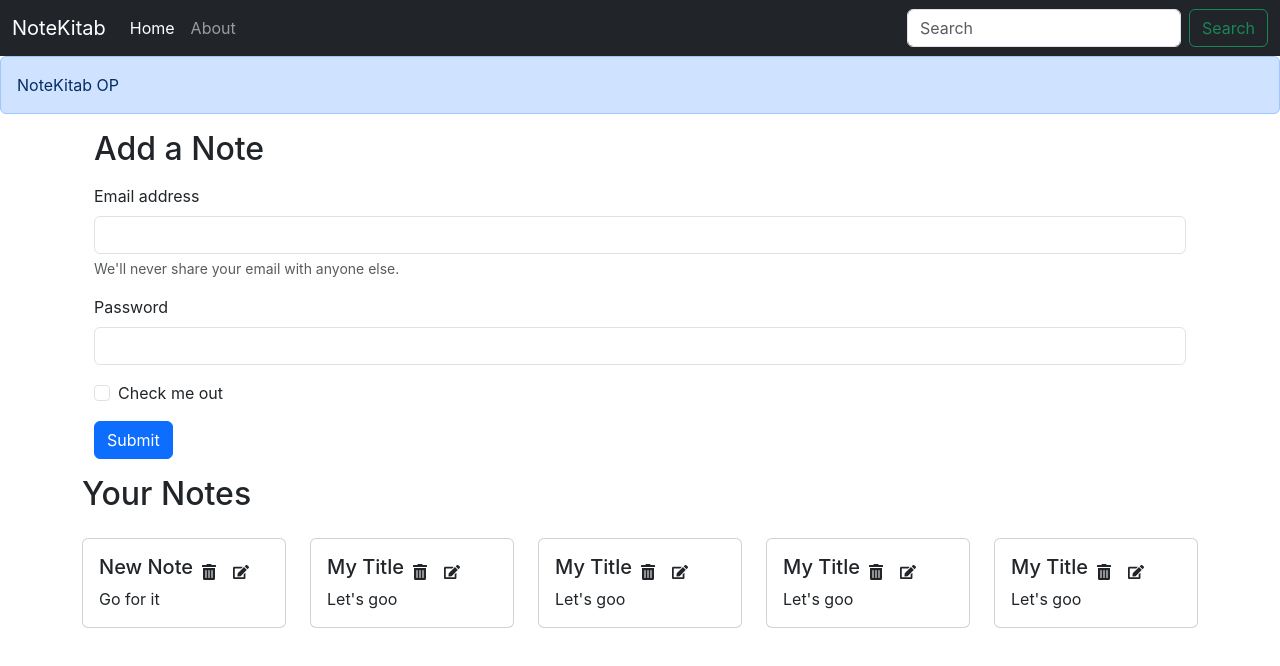
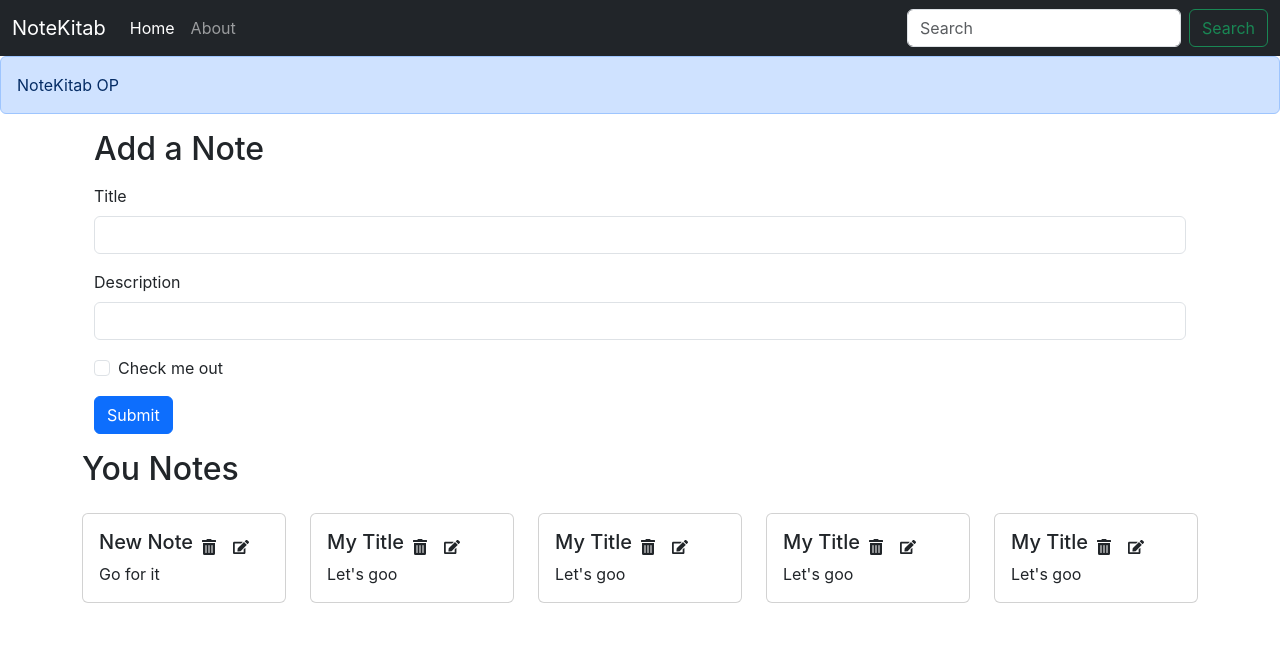
Before and after one commit to poudyalamit/NoteKitab, a React (Create React App) app: page / in a window 1280 px wide. Shown: the top 666 px of the page. Built offline with nearby package versions, Linux system fonts and the light colour scheme.

Commit message:
adding note completed

```diff
--- /dev/null
+++ b/src/Components/AddNote.js
@@ -0,0 +1,39 @@
+import React, { useContext, useState } from 'react'
+import noteContext from '../Context/notes/noteContext';
+
+const AddNote = () => {
+    const context = useContext(noteContext);
+    const { addNote } = context;
+    const [note, setNote] = useState({ title: '', description: "", tag: "" })
+    const handleadd = () => {
+        addNote(note.title,note.description,note.tag('default'));
+    }
+    const onchange = (e) => {
+        e.preventDefault();
+        setNote({ ...note, [e.target.name]: e.target.value })
+    }
+    return (
+        <div>
+            <div className="container my-3">
+                <h2>Add a Note</h2>
+                <form className='my-3'>
+                    <div className="mb-3">
+                        <label htmlFor="title" className="form-label">Title</label>
+                        <input type="text" className="form-control" id="title" name='title' aria-describedby="emailHelp" onChange={onchange} />
+                    </div>
+                    <div className="mb-3">
+                        <label htmlFor="description" className="form-label">Description</label>
+                        <input type="text" className="form-control" id="description" name='description' onChange={onchange} />
+                    </div>
+                    <div className="mb-3 form-check">
+                        <input type="checkbox" className="form-check-input" id="exampleCheck1" />
+                        <label className="form-check-label" htmlFor="exampleCheck1">Check me out</label>
+                    </div>
+                    <button type="submit" className="btn btn-primary" onClick={handleadd}>Submit</button>
+                </form>
+
+            </div>
+        </div>
+    )
+}
+export default AddNote
--- a/src/Components/Home.js
+++ b/src/Components/Home.js
@@ -4,26 +4,6 @@
 
     return (
         <div>
-            <div className="container my-3">
-                <h2>Add a Note</h2>
-                <form className='my-3'>
-                    <div className="mb-3">
-                        <label htmlFor="exampleInputEmail1" className="form-label">Email address</label>
-                        <input type="email" className="form-control" id="exampleInputEmail1" aria-describedby="emailHelp" />
-                        <div id="emailHelp" className="form-text">We'll never share your email with anyone else.</div>
-                    </div>
-                    <div className="mb-3">
-                        <label htmlFor="exampleInputPassword1" className="form-label">Password</label>
-                        <input type="password" className="form-control" id="exampleInputPassword1" />
-                    </div>
-                    <div className="mb-3 form-check">
-                        <input type="checkbox" className="form-check-input" id="exampleCheck1" />
-                        <label className="form-check-label" htmlFor="exampleCheck1">Check me out</label>
-                    </div>
-                    <button type="submit" className="btn btn-primary">Submit</button>
-                </form>
-
-            </div>
             <Notes/>
         </div>
     )
--- a/src/Components/Notes.js
+++ b/src/Components/Notes.js
@@ -1,16 +1,21 @@
-import React, { useContext } from 'react'
+import React, {useContext} from 'react'
 import noteContext from '../Context/notes/noteContext';
+import AddNote from './AddNote';
 import NoteItem from './NoteItem';
-
-export default function Notes() {
+const Notes = () => {
     const context = useContext(noteContext);
-    const { notes, setNotes } = context;
+    const {notes,addNote} = context;
     return (
+        <>
+        <AddNote/>
         <div className="row my-3">
-    <h2>Your Notes</h2>
-                {notes.map((note) => {
-                    return <NoteItem key={ note._id} note={note}/>;
+            <h2>You Notes</h2>
+            {notes.map((note)=>{
+                return <NoteItem key={note._id} note={note}/>
             })}
             </div>
+            </>
     )
 }
+
+export default Notes
--- a/src/Context/notes/NoteState.js
+++ b/src/Context/notes/NoteState.js
@@ -48,8 +48,29 @@
         },
     ]
     const [notes, setNotes] = useState(notesInitial)
+
+    //Add a note
+    const addNote=(title,description,tag)=>{
+       const note= {"_id": "640cc34286f230f822c78b1553",
+        "user": "640c5ae3925490e68aba933b",
+        "title": title,
+        "description": description,
+        "tag": tag,
+        "date": "2023-03-11T18:06:58.418Z",
+        "__v": 0
+    }
+        setNotes(notes.concat(note))
+    }
+    //Delete a note
+    const deleteNote=()=>{}
+
+
+    //Wdit a note
+    const editNote=()=>{}
+
+
     return (
-        <noteContext.Provider value={{ notes, setNotes }}>
+        <noteContext.Provider value={{ notes,addNote, deleteNote,editNote }}>
             {props.children}
         </noteContext.Provider>
     )
```
Lines whose indentation alone changed are shown as unchanged.
